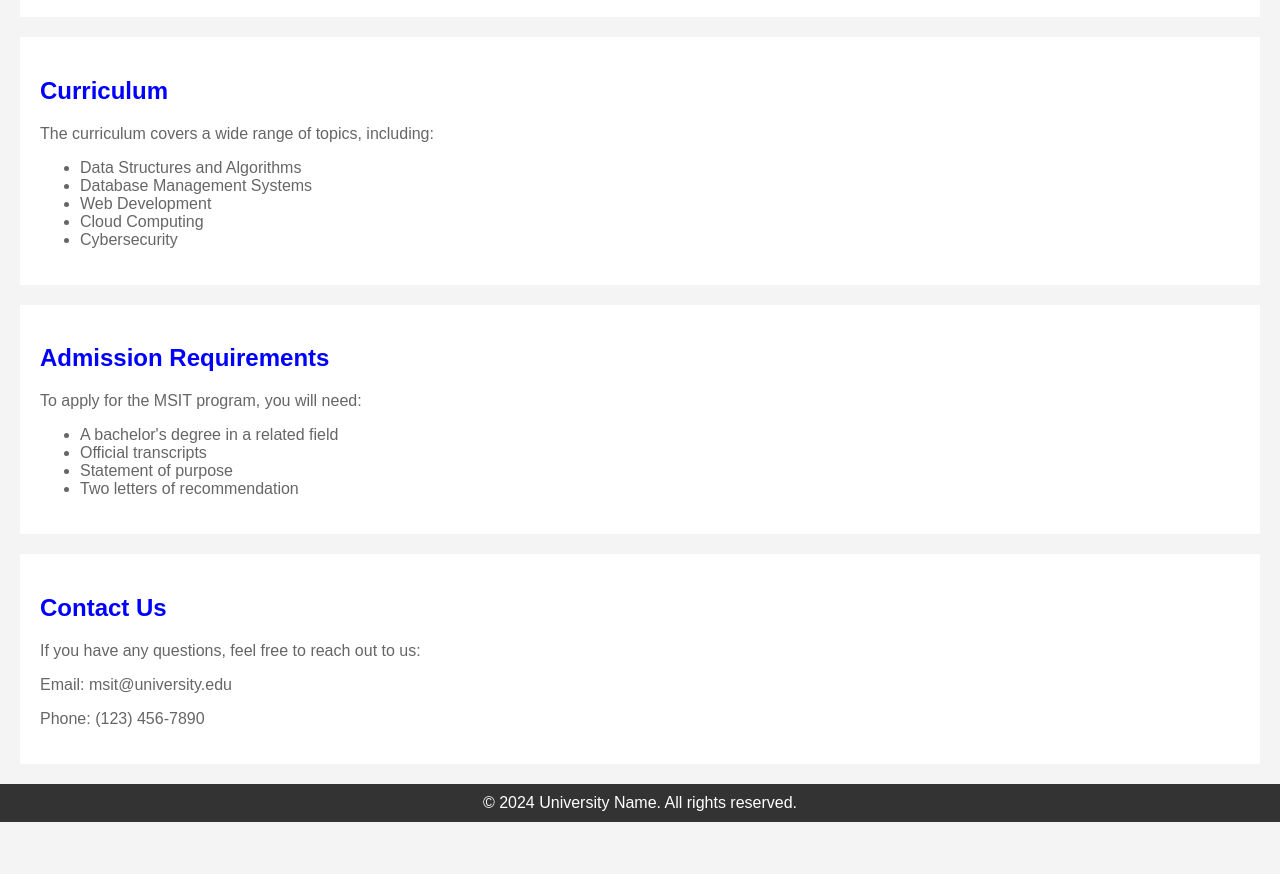
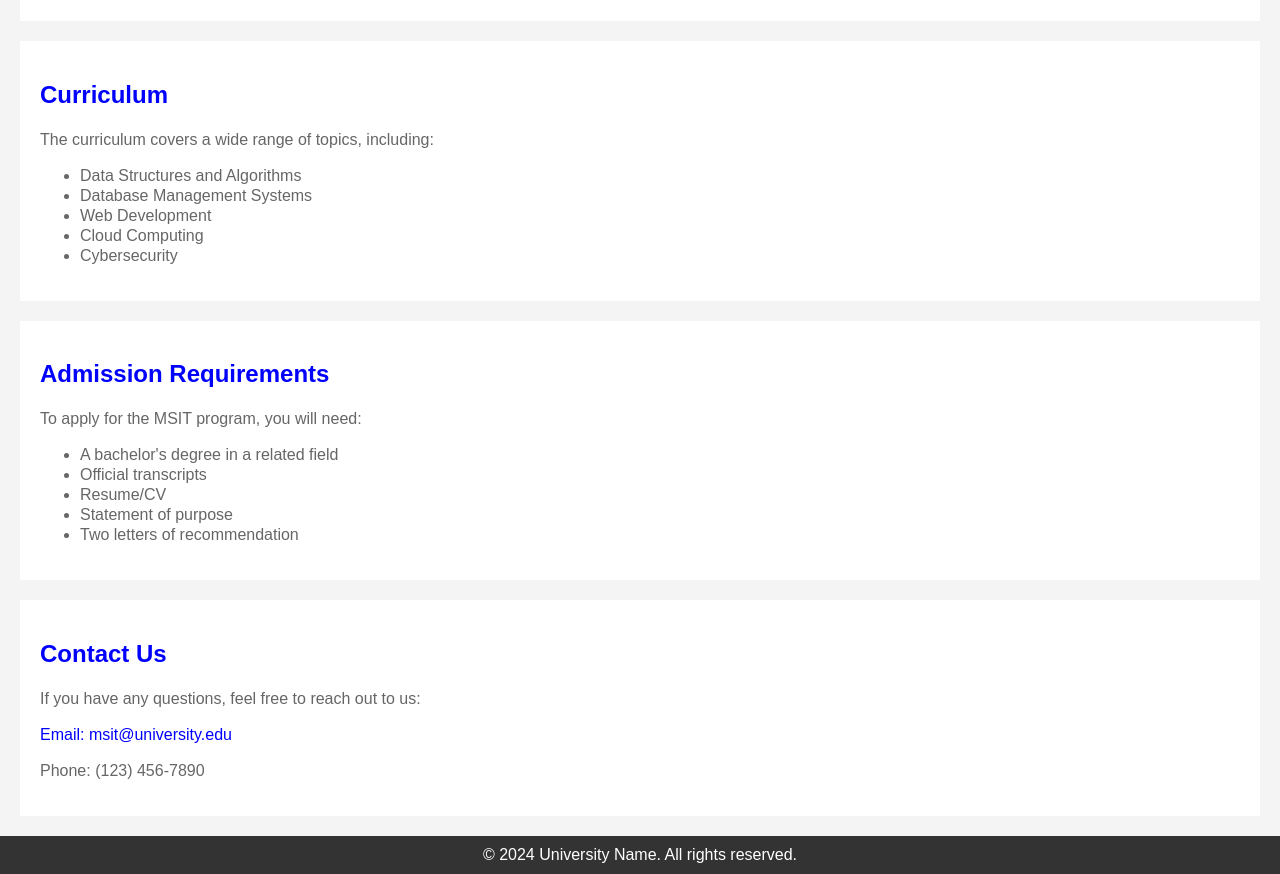
Before and after one commit to Charan-013/HTML-MSIT, a plain HTML site: page Day2/index.html in a window 1280 px wide. Shown: the part 762-1636 px from the top of the page. Before the commit the page ends 1584 px from the top, so only its background shows below. Drawn offline with Linux system fonts and the light colour scheme.

Commit message:
Updataed index.html

```diff
--- a/Day2/index.html
+++ b/Day2/index.html
@@ -41,6 +41,7 @@
         <ul>
             <li>A bachelor's degree in a related field</li>
             <li>Official transcripts</li>
+            <li>Resume/CV</li>
             <li>Statement of purpose</li>
             <li>Two letters of recommendation</li>
         </ul>
@@ -48,7 +49,7 @@
     <div class="content">
         <h2>Contact Us</h2>
         <p>If you have any questions, feel free to reach out to us:</p>
-        <p>Email: msit@university.edu</p>
+        <p style="color: blue;">Email: msit@university.edu</p>
         <p>Phone: (123) 456-7890</p>
     </div>
     <footer>
--- a/Day2/styles.css
+++ b/Day2/styles.css
@@ -31,6 +31,7 @@ h2 {
 p,
 li {
   color: #666;
+  padding-top: 2px;
 }
 img {
   max-width: 100%;
```
